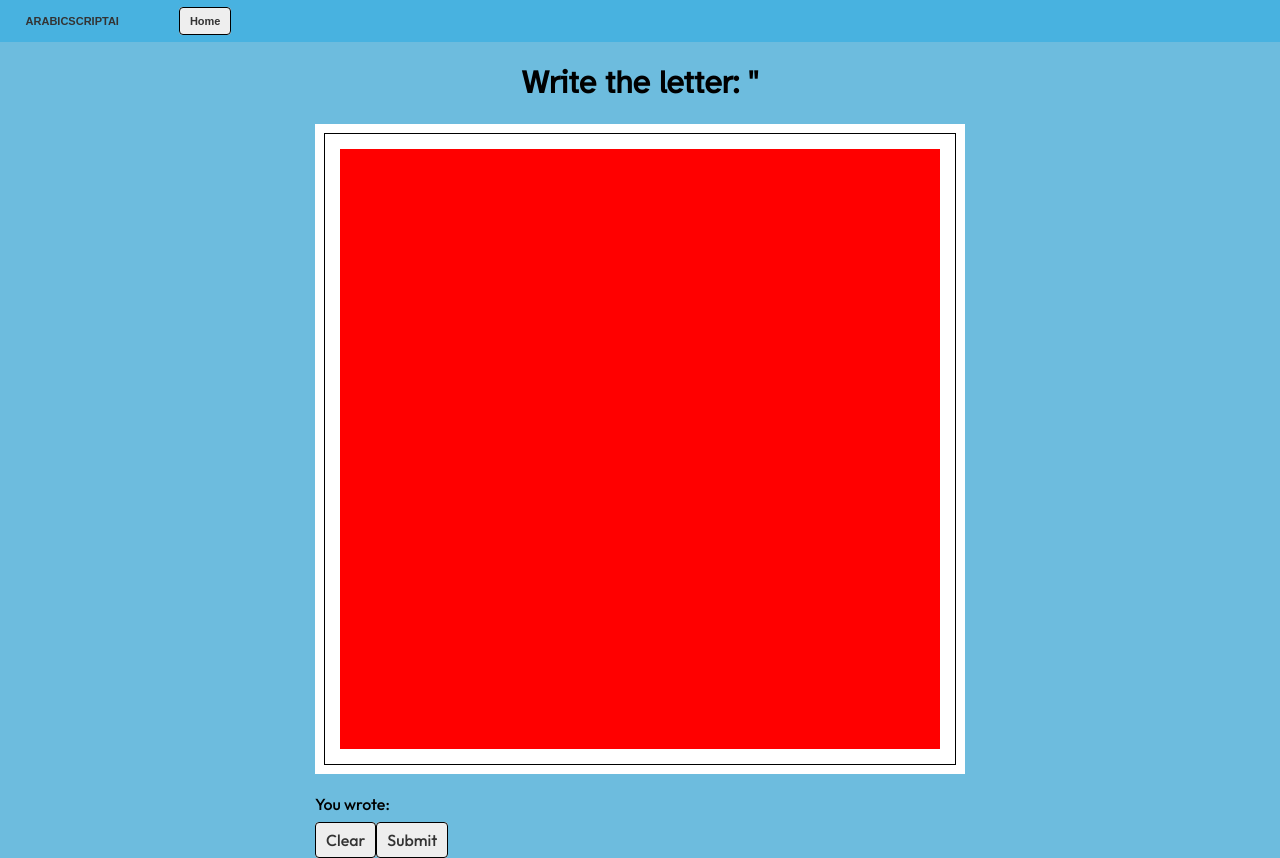
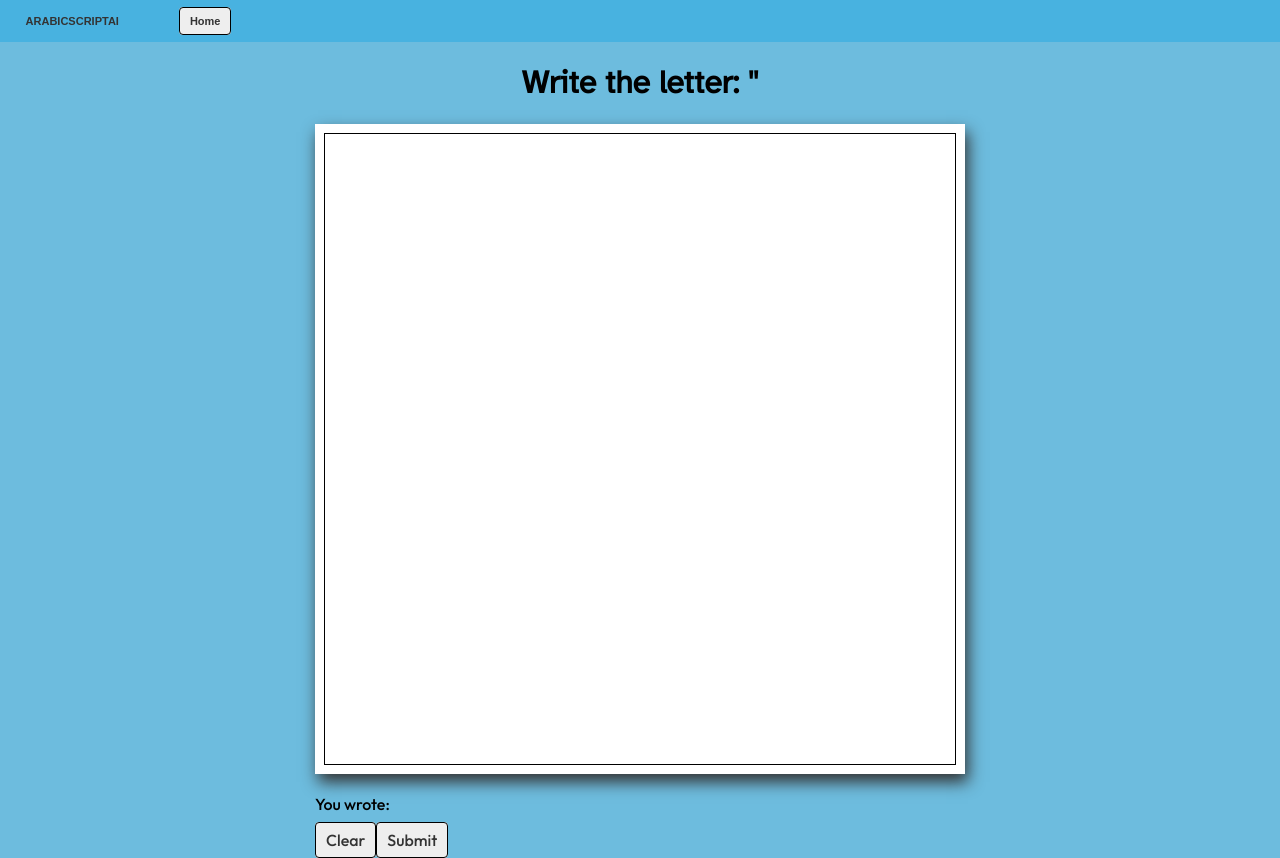
Before and after one commit to wahamiyousef/ArabicScriptAI, a React (Create React App) app in the folder client/: page /arabic in a window 1280 px wide. Built offline with nearby package versions, Linux system fonts and the light colour scheme; no server answers.

Commit message:
Update Canvas.js

```diff
--- a/client/src/components/Canvas.js
+++ b/client/src/components/Canvas.js
@@ -154,11 +154,12 @@ const Canvas = () => {
         id="canvas"
 
         style={{
-          backgroundColor: 'red',
+          backgroundColor: 'white',
           border: `${2 * 10}px solid #0000`,
           outline: '1px solid #000',
           outlineOffset: `-${10}px`,
-          border: 'solid 25px white'
+          border: 'solid 25px white',
+          boxShadow: '3px 8px 15px #333333',
         }}
 
         ref={canvasReference}
```
